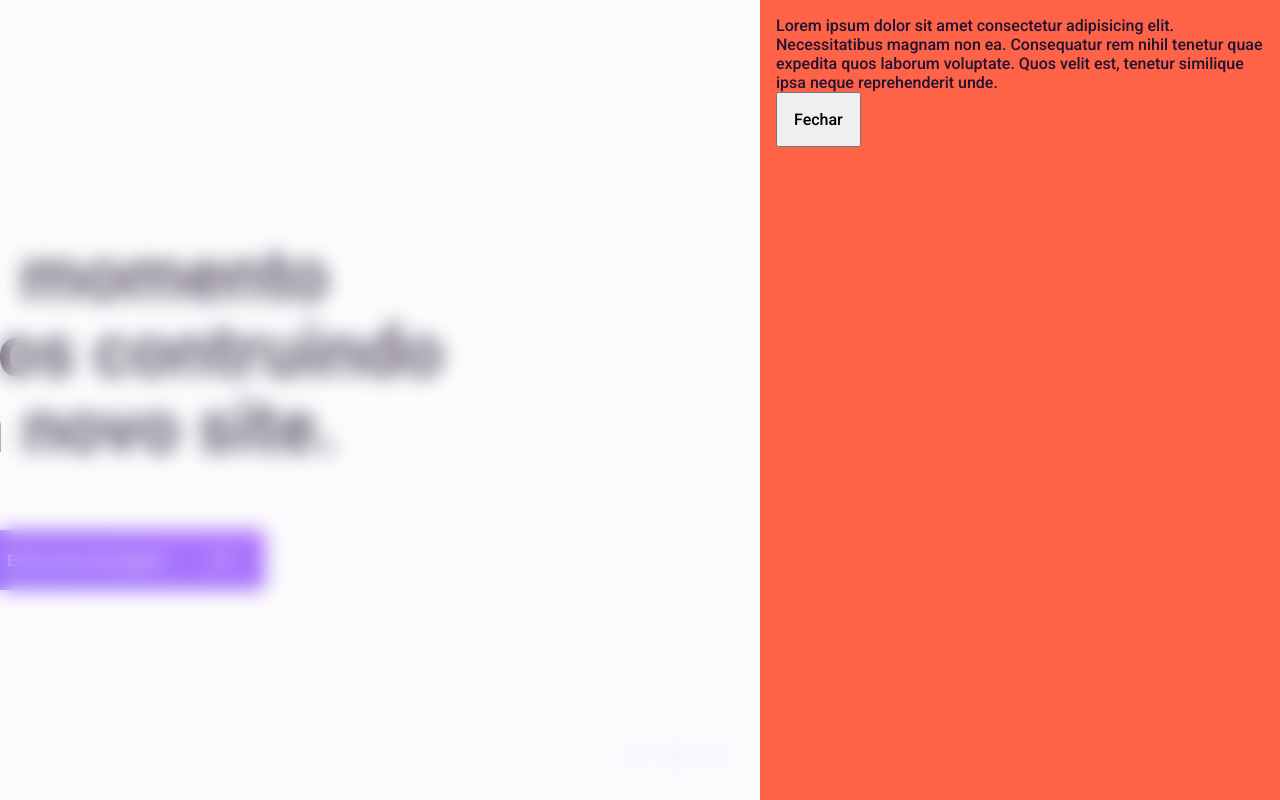
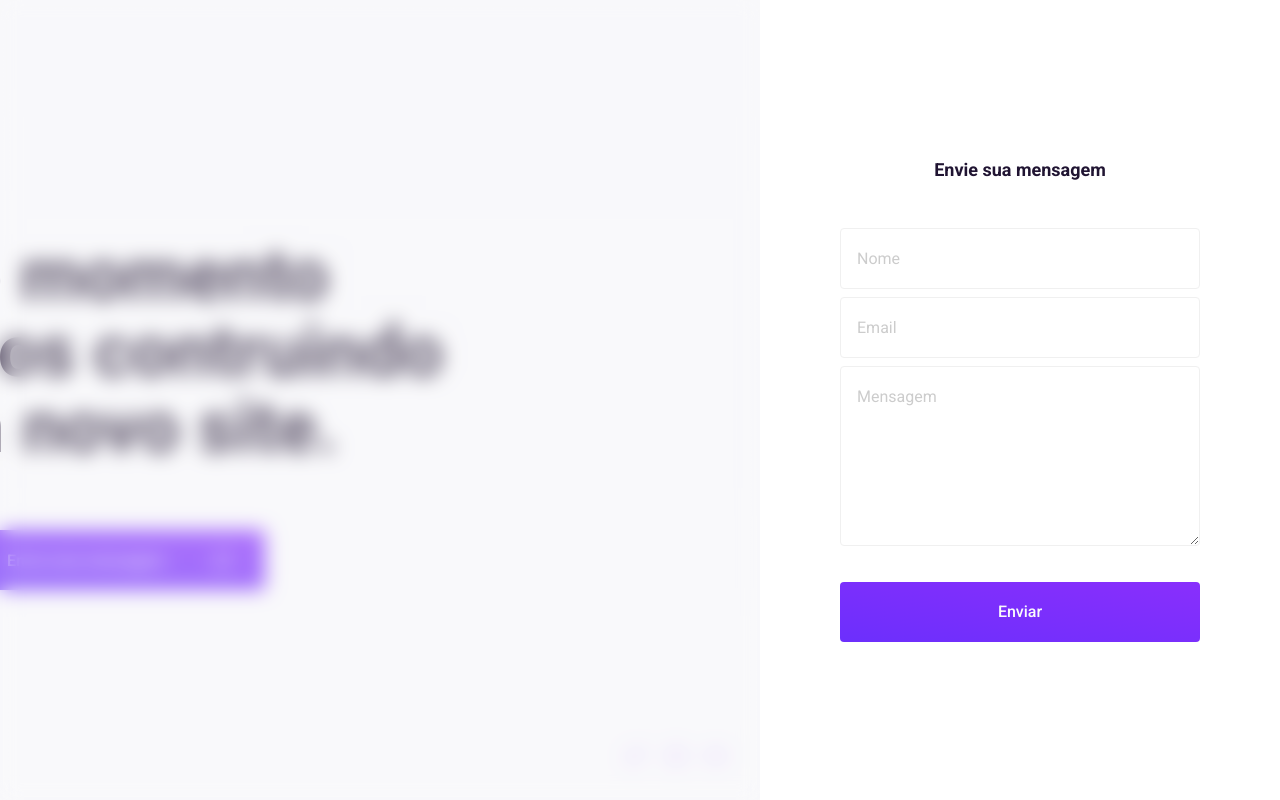
Before and after one commit to brunohfabre/coddee-under-construction, a React (Create React App) app: page / in a window 1280 px wide. Both pictures are taken after a click on the button "Envie uma mensagem". Built offline with nearby package versions, Linux system fonts and the light colour scheme.

Commit message:
Add message form inputs

```diff
--- a/src/pages/Home/index.tsx
+++ b/src/pages/Home/index.tsx
@@ -1,4 +1,4 @@
-import React, { useState } from 'react';
+import React, { useState, useCallback } from 'react';
 import {
   FiMessageCircle,
   FiTwitter,
@@ -19,6 +19,12 @@ import {
 
 const Home: React.FC = () => {
   const [message, setMessage] = useState(false);
+
+  const handleSubmit = useCallback(e => {
+    e.preventDefault();
+
+    alert('send form');
+  }, []);
 
   return (
     <>
@@ -57,16 +63,15 @@ const Home: React.FC = () => {
 
       {message && (
         <MessageContainer message={message}>
-          <p>
-            Lorem ipsum dolor sit amet consectetur adipisicing elit.
-            Necessitatibus magnam non ea. Consequatur rem nihil tenetur quae
-            expedita quos laborum voluptate. Quos velit est, tenetur similique
-            ipsa neque reprehenderit unde.
-          </p>
+          <h2>Envie sua mensagem</h2>
 
-          <button type="button" onClick={() => setMessage(false)}>
-            Fechar
-          </button>
+          <form onSubmit={handleSubmit}>
+            <input name="name" type="text" placeholder="Nome" />
+            <input name="email" type="email" placeholder="Email" />
+            <textarea name="name" placeholder="Mensagem" />
+
+            <button type="submit">Enviar</button>
+          </form>
         </MessageContainer>
       )}
     </>
--- a/src/pages/Home/styles.ts
+++ b/src/pages/Home/styles.ts
@@ -21,7 +21,7 @@ export const Overlay = styled.div<ContainerProps>`
 
   width: 100vw;
   height: 100vh;
-  background: rgba(255, 255, 255, 0.32);
+  background: rgba(245, 246, 247, 0.32);
   backdrop-filter: blur(10px);
 
   transition: visibility 0.2s, opacity 0.2s;
@@ -135,19 +135,52 @@ const messageContainerAnimation = keyframes`
 `;
 
 export const MessageContainer = styled.div<ContainerProps>`
-  padding: 16px;
-  background: tomato;
+  padding: 80px;
+  background: #fff;
   width: 520px;
   height: 100vh;
   position: absolute;
   z-index: 15;
   animation: ${messageContainerAnimation} 0.2s normal forwards;
-
-  button {
-    padding: 16px;
-  }
+  display: flex;
+  flex-direction: column;
+  justify-content: center;
 
   @media (max-width: 720px) {
     width: 100vw;
+    padding: 32px;
+  }
+
+  h2 {
+    font-size: 18px;
+    text-align: center;
+    margin-bottom: 48px;
+  }
+
+  form {
+    textarea {
+      min-height: 180px;
+      margin-top: 8px;
+    }
+
+    input + input {
+      margin-top: 8px;
+    }
+
+    button {
+      margin-top: 32px;
+
+      width: 100%;
+      height: 60px;
+      padding: 0 32px;
+      border-radius: 4px;
+      color: #fafafc;
+      display: flex;
+      justify-content: center;
+      align-items: center;
+      border: 0;
+      background: linear-gradient(to top right, #6c2ffc, #892ffc);
+      transition: opacity 0.2s;
+    }
   }
 `;
--- a/src/styles/global.ts
+++ b/src/styles/global.ts
@@ -28,8 +28,25 @@ export const GlobalStyle = createGlobalStyle`
     cursor: pointer;
   }
 
-  input{
+  input, textarea {
     font: 400 16px Roboto, sans-serif;
+
+    color: #201432;
+
+    width: 100%;
+
+    border: 1px solid #F0F0F0;
+    border-radius: 4px;
+    background: #fff;
+    padding: 20px 16px;
+
+    &::placeholder {
+      color: #CCCCCC;
+    }
+
+    &:focus {
+      border: 1px solid #6C2FFC;
+    }
   }
 
   body, button {
```
